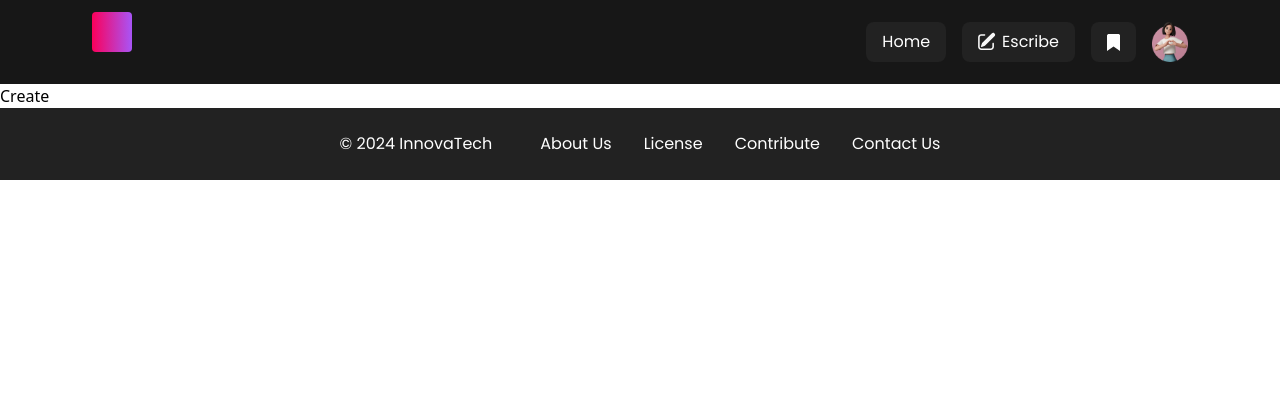
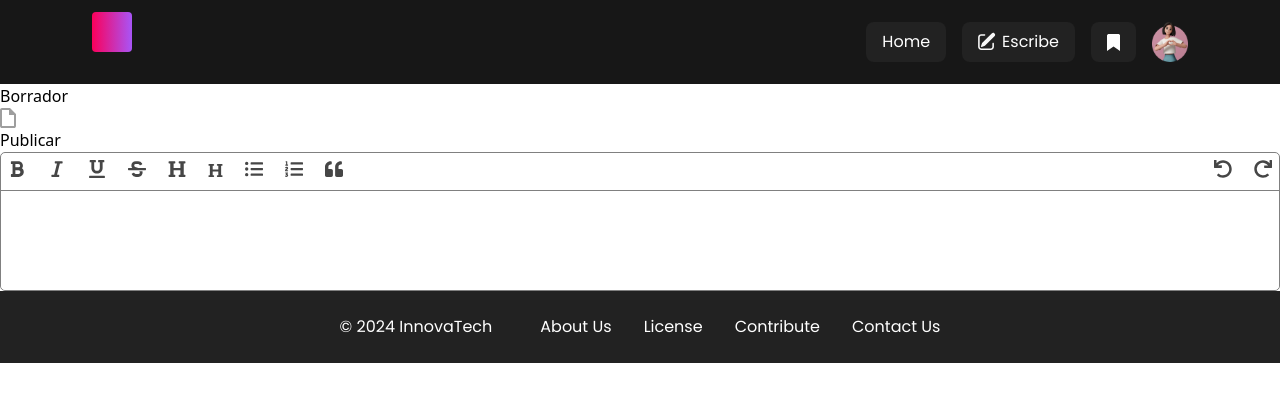
Before and after one commit to Elianarve/GreenNewsPaper, a React (Vite) app in the folder frontend/: page /create in a window 1280 px wide. Shown: the top 402 px of the page. Built offline with nearby package versions, Linux system fonts and the light colour scheme.

Commit message:
add-tiptap-text-editor

```diff
--- a/frontend/src/components/Footer.jsx
+++ b/frontend/src/components/Footer.jsx
@@ -41,8 +41,7 @@ export function Footer() {
           <Typography
             as="a"
             href="#"
-            color="blue-gray"
-            className="font-normal transition-colors hover:text[#FB005A] focus:text-[#FB005A]"
+            className="font-normal transition-colors hover:text-[#FB005A] focus:text-[#FB005A]"
           >
             Contact Us
           </Typography>
--- a/frontend/src/components/Nav.jsx
+++ b/frontend/src/components/Nav.jsx
@@ -13,8 +13,10 @@ const Nav = () => {
          <div className="w-10 h-10 ml-20 bg-gradient-to-r from-[#FB005A] to-purple-500 hover:from-[#B800B0] hover:to-pink-600 py-2 px-4 focus:outline-none focus:shadow-outline mb-5 rounded"></div>
          </Link>
          <ul className="font-poppins flex space-x-4 mr-20">
+          <Link to="/home">
            <li className="text-white bg-[#222222] px-4 py-2 rounded-lg hover:bg-[#FB005A] active:bg-[#B800B0] focus:outline-none focus:ring focus:ring-violet-300">Home</li>
-           <Link to="/create" replace className="text-white">
+          </Link>
+          <Link to="/create" replace className="text-white">
               <img src={write} className='absolute mt-2.5 ml-4'></img>
              <li className="text-white bg-[#222222] pl-10 px-4 py-2 rounded-lg hover:bg-[#FB005A] active:bg-[#B800B0] focus:outline-none focus:ring focus:ring-violet-300">Escribe</li>
            </Link>
--- /dev/null
+++ b/frontend/src/components/TipTap.css
@@ -0,0 +1,102 @@
+@import url("https://fonts.googleapis.com/css2?family=Poppins:wght@200;400;500;700;900&display=swap");
+
+/* TitTap Editor Design */
+.ProseMirror {
+  padding: 10px;
+  border-top: 1px solid grey;
+  background: white;
+  border-radius: 0 0 5px 5px;
+  min-height: 100px;
+}
+.ProseMirror:focus {
+  border: none;
+  outline: 1px solid aqua;
+}
+
+.ProseMirror > * + * {
+  margin-top: 0.75em;
+}
+
+.ProseMirror ul,
+.ProseMirror ol {
+  padding: 0 2rem;
+}
+
+.ProseMirror h1,
+.ProseMirror h2,
+.ProseMirror h3,
+.ProseMirror h4,
+.ProseMirror h5,
+.ProseMirror h6 {
+  line-height: 1.1;
+}
+
+.ProseMirror code {
+  background-color: rgba(#616161, 0.1);
+  color: #616161;
+}
+
+.ProseMirror pre {
+  background: #0d0d0d;
+  color: #fff;
+  font-family: "JetBrainsMono", monospace;
+  padding: 0.75rem 1rem;
+  border-radius: 0.5rem;
+}
+.ProseMirror code {
+  color: inherit;
+  padding: 0;
+  background: none;
+  font-size: 0.8rem;
+}
+
+.ProseMirror img {
+  max-width: 100%;
+  height: auto;
+}
+
+.ProseMirror blockquote {
+  padding-left: 1rem;
+  border-left: 3px solid #999999;
+}
+
+.ProseMirror hr {
+  border: none;
+  border-top: 3px solid #999999;
+  margin: 2rem 0;
+}
+
+/* ............................ */
+.textEditor {
+  border-radius: 5px;
+  border: 1px solid grey;
+}
+.menuBar {
+  padding-bottom: 5px;
+  display: flex;
+  align-items: center;
+  justify-content: space-between;
+}
+.menuBar button {
+  font-size: 18px;
+  margin: 7px;
+  margin-right: 15px;
+  outline: none;
+  border: none;
+  background: none;
+  color: rgb(70, 70, 70);
+  cursor: pointer;
+}
+.menuBar button:last-child {
+  margin-right: 7px;
+}
+
+.heading3 {
+  font-size: 15px;
+}
+
+button.is_active {
+  background: rgb(197, 197, 197);
+  padding: 2px 3px;
+  border-radius: 2px;
+}
--- /dev/null
+++ b/frontend/src/components/TipTap.jsx
@@ -0,0 +1,120 @@
+import { useEditor, EditorContent } from "@tiptap/react";
+import StarterKit from "@tiptap/starter-kit";
+import Underline from "@tiptap/extension-underline";
+import {
+  FaBold,
+  FaHeading,
+  FaItalic,
+  FaListOl,
+  FaListUl,
+  FaQuoteLeft,
+  FaRedo,
+  FaStrikethrough,
+  FaUnderline,
+  FaUndo,
+} from "react-icons/fa";
+import "./TipTap.css";
+
+const MenuBar = ({ editor }) => {
+  if (!editor) {
+    return null;
+  }
+
+  return (
+    <div className="menuBar">
+      <div>
+        <button
+          onClick={() => editor.chain().focus().toggleBold().run()}
+          className={editor.isActive("bold") ? "is_active" : ""}
+        >
+          <FaBold />
+        </button>
+        <button
+          onClick={() => editor.chain().focus().toggleItalic().run()}
+          className={editor.isActive("italic") ? "is_active" : ""}
+        >
+          <FaItalic />
+        </button>
+        <button
+          onClick={() => editor.chain().focus().toggleUnderline().run()}
+          className={editor.isActive("underline") ? "is_active" : ""}
+        >
+          <FaUnderline />
+        </button>
+        <button
+          onClick={() => editor.chain().focus().toggleStrike().run()}
+          className={editor.isActive("strike") ? "is_active" : ""}
+        >
+          <FaStrikethrough />
+        </button>
+        <button
+          onClick={() =>
+            editor.chain().focus().toggleHeading({ level: 2 }).run()
+          }
+          className={
+            editor.isActive("heading", { level: 2 }) ? "is_active" : ""
+          }
+        >
+          <FaHeading />
+        </button>
+        <button
+          onClick={() =>
+            editor.chain().focus().toggleHeading({ level: 3 }).run()
+          }
+          className={
+            editor.isActive("heading", { level: 3 }) ? "is_active" : ""
+          }
+        >
+          <FaHeading className="heading3" />
+        </button>
+        <button
+          onClick={() => editor.chain().focus().toggleBulletList().run()}
+          className={editor.isActive("bulletList") ? "is_active" : ""}
+        >
+          <FaListUl />
+        </button>
+        <button
+          onClick={() => editor.chain().focus().toggleOrderedList().run()}
+          className={editor.isActive("orderedList") ? "is_active" : ""}
+        >
+          <FaListOl />
+        </button>
+        <button
+          onClick={() => editor.chain().focus().toggleBlockquote().run()}
+          className={editor.isActive("blockquote") ? "is_active" : ""}
+        >
+          <FaQuoteLeft />
+        </button>
+      </div>
+      <div>
+        <button onClick={() => editor.chain().focus().undo().run()}>
+          <FaUndo />
+        </button>
+        <button onClick={() => editor.chain().focus().redo().run()}>
+          <FaRedo />
+        </button>
+      </div>
+    </div>
+  );
+};
+
+export const Tiptap = ({ setDescription }) => {
+  const editor = useEditor({
+    extensions: [StarterKit, Underline],
+    content: ``,
+
+    onUpdate: ({ editor }) => {
+      const html = editor.getHTML();
+      setDescription(html);
+    },
+  });
+
+  return (
+    <div className="textEditor">
+      <MenuBar editor={editor} />
+      <EditorContent editor={editor} />
+    </div>
+  );
+};
+
+export default Tiptap
--- a/frontend/src/pages/Create.jsx
+++ b/frontend/src/pages/Create.jsx
@@ -1,8 +1,30 @@
 import React from 'react'
+import TipTap from "../components/TipTap.jsx"
+import draft from "../assets/draft-icon.svg"
 
 function Create() {
   return (
-    <div>Create</div>
+    <>
+    <form>
+      <div>
+          <p>Borrador</p>
+          <img src={draft} alt='Draft Icon'/>
+          <button>Publicar</button>
+      </div>
+      <div>
+
+      </div>
+    </form>
+    <TipTap/>
+    <form>
+      <div>
+
+      </div>
+      <div>
+
+      </div>
+    </form>
+    </>
   )
 }
 
--- a/frontend/src/pages/Landing.jsx
+++ b/frontend/src/pages/Landing.jsx
@@ -13,7 +13,7 @@ const Landing = () => {
           <h1 className="font-poppins font-semibold text-6xl mb-4 text-white">¡Explora el <br/>mañana <br/><span className="text-[#FB005A]">hoy mismo!</span></h1>
           <p className='font-poppins mb-5 text-lg text-white'>Alimenta tu curiosidad diaria: <br/>tecnología, IA, blockchain y más.</p>
           <Link to="/register">
-            <button className="font-poppins bg-gradient-to-r rounded-lg from-[#B800B0] to-[#FB005A] hover:from- [#FB005A] hover:to-[#B800B0] text-white py-2 px-4 rounded focus:outline-none focus:shadow-outline mb-5 w-11/12 h-12">
+            <button className="font-poppins bg-gradient-to-r rounded-lg from-[#B800B0] to-[#FB005A] hover:from- [#FB005A] hover:to-[#B800B0] text-white py-2 px-4 focus:outline-none focus:shadow-outline mb-5 w-11/12 h-12">
               Regístrate
             </button>
           </Link>
```
Also changed, not shown: frontend/package.json (+14 -0 lines), frontend/src/assets/draft-icon.svg (added), frontend/src/main.css (line endings or trailing spaces), frontend/src/pages/Create.css (added), 1 other file (tests, documents, lock files or other folders).
